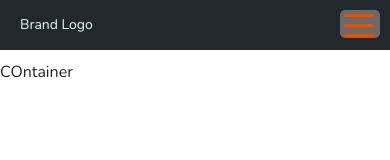
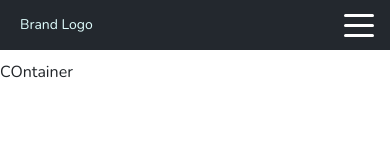
Before and after one commit to paulrajib/react-redux-dashboard, a React (Create React App) app: page / in a window 390 px wide. Shown: the top 160 px of the page. Built offline with nearby package versions, Linux system fonts and the light colour scheme.

Commit message:
hamburger menu updated ~ 1

```diff
--- a/src/components/sidebar/sidebar.scss
+++ b/src/components/sidebar/sidebar.scss
@@ -5,7 +5,7 @@
 
 .animated-icon1 {
   width: 30px;
-height: 20px;
+  height: 25px;
   position: relative;
   margin: 0px;
   -webkit-transform: rotate(0deg);
@@ -38,7 +38,7 @@ transition: .25s ease-in-out;
 }
 
 .animated-icon1 span {
-background: #e65100;
+  background: #fff;
 }
 
 
@@ -52,6 +52,7 @@ top: 10px;
 
 .animated-icon1 span:nth-child(3) {
   top: 20px;
+  //margin-bottom: 5px;
 }
 
 .animated-icon1.open span:nth-child(1) {
@@ -77,11 +78,7 @@ transform: rotate(-135deg);
 
 
 
-
-
-
-
-.Button {
+.button {
 	height: 50px;
 	position: relative;
 	background: #ccc;
@@ -209,8 +206,8 @@ transform: rotate(-135deg);
     top: 10px;
     z-index: 10 !important;
     padding: 3px;
-    background-color: #6a6a6a;
-    color: #000;
+    background-color: transparent;
+    color: transparent;
     width: 40px;
     text-align: center;
     border-radius: 5px;
```
Also changed, not shown: src/App.js (+6 -4 lines). Lines whose indentation alone changed are shown as unchanged.
